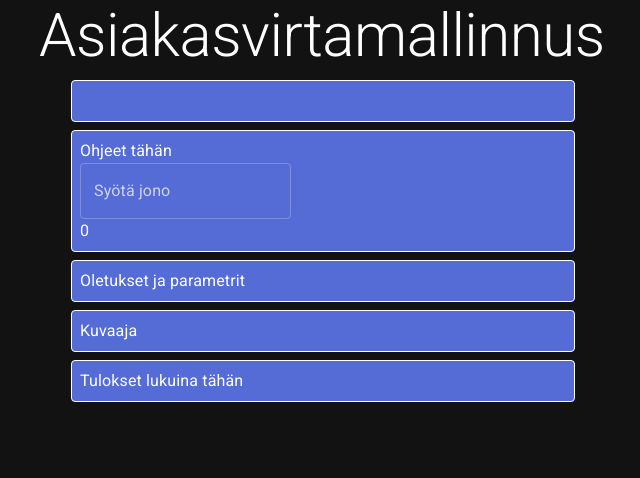
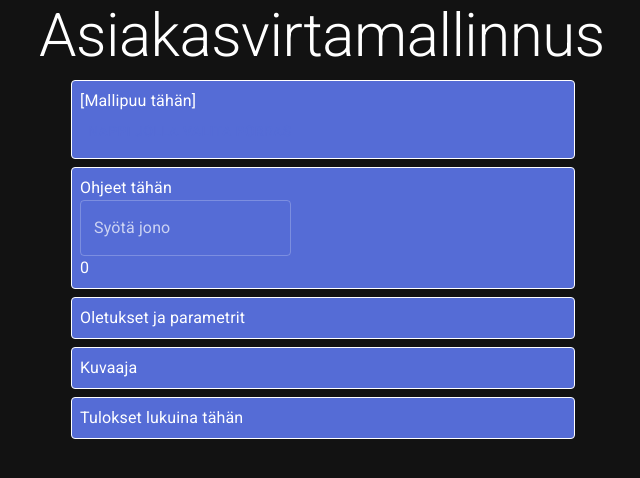
Before and after one commit to pluton-pyramidi/asiakasvirtamallinnus, a React (Vite) app: page / in a window 1280 px wide. Shown: the top 478 px of the page, without its empty margins (325-965 px from the left). Built offline with nearby package versions, Linux system fonts and the light colour scheme.

Commit message:
Test VS Code version management if bug still there

```diff
--- a/src/features/Model.jsx
+++ b/src/features/Model.jsx
@@ -1,5 +1,5 @@
 import * as React from "react";
-import { Box, Button } from "@mui/material";
+import { Box, Button, Typography } from "@mui/material";
 
 export default function Model() {
   return (
@@ -14,7 +14,8 @@
         bgcolor: "primary.main",
       }}
     >
-      <Button></Button>
+      <Typography>[Mallipuu tähän]</Typography>
+      <Button>Nappi jolla valita porras</Button>
     </Box>
   );
 }
```
